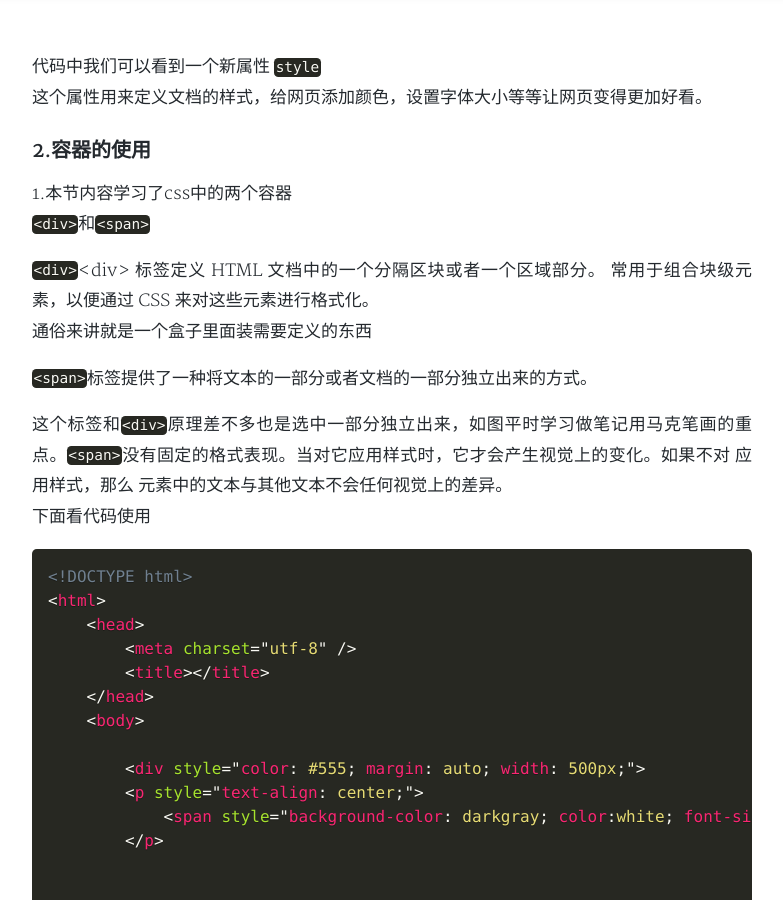
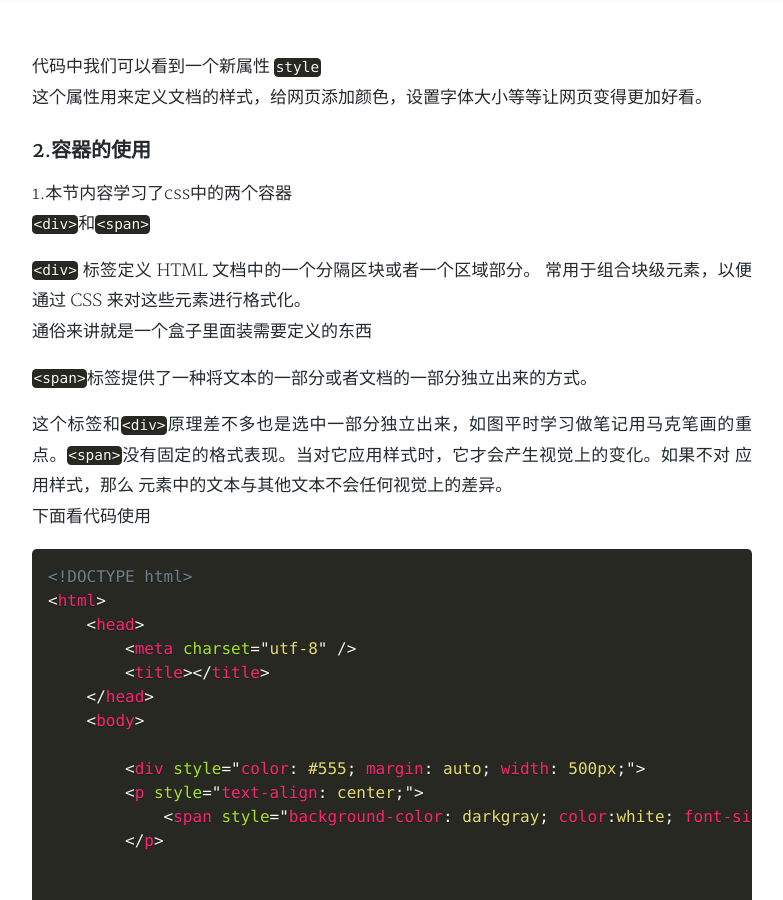
Before and after one commit to DodgerD/DodgerD.github.io, a Jekyll site: the page built from _posts/2019-10-28-前端day07笔记.md, in a window 1280 px wide and 900 px high, scrolled down 1776 px. Shown: the whole window, without its empty margins (248-1031 px from the left). Built offline with Jekyll 4.4.1, drawn with Linux system fonts in a browser that asks for light colours; nearby versions of some CDN libraries; comment, search, counter and statistics services are not loaded; a style sheet for code colours, icons or effects is not loaded; some of the changed lines change nothing that is shown.

Commit message:
更改错误

```diff
--- a/_posts/2019-10-28-前端day07笔记.md
+++ b/_posts/2019-10-28-前端day07笔记.md
@@ -67,7 +67,7 @@ tags: 前端学习
 <br>
 ``<div>``和``<span>``
 
-``<div>``<div> 标签定义 HTML 文档中的一个分隔区块或者一个区域部分。
+``<div>`` 标签定义 HTML 文档中的一个分隔区块或者一个区域部分。
 常用于组合块级元素，以便通过 CSS 来对这些元素进行格式化。
 <br>通俗来讲就是一个盒子里面装需要定义的东西
 
@@ -126,3 +126,5 @@ tags: 前端学习
 实现效果
 
 ![avatar](/assets/img//容器结果.png)
+知识点
+![avatar](/assets/img//容器知识点.png)
```
Also changed, not shown: assets/img/容器知识点.png (added).
